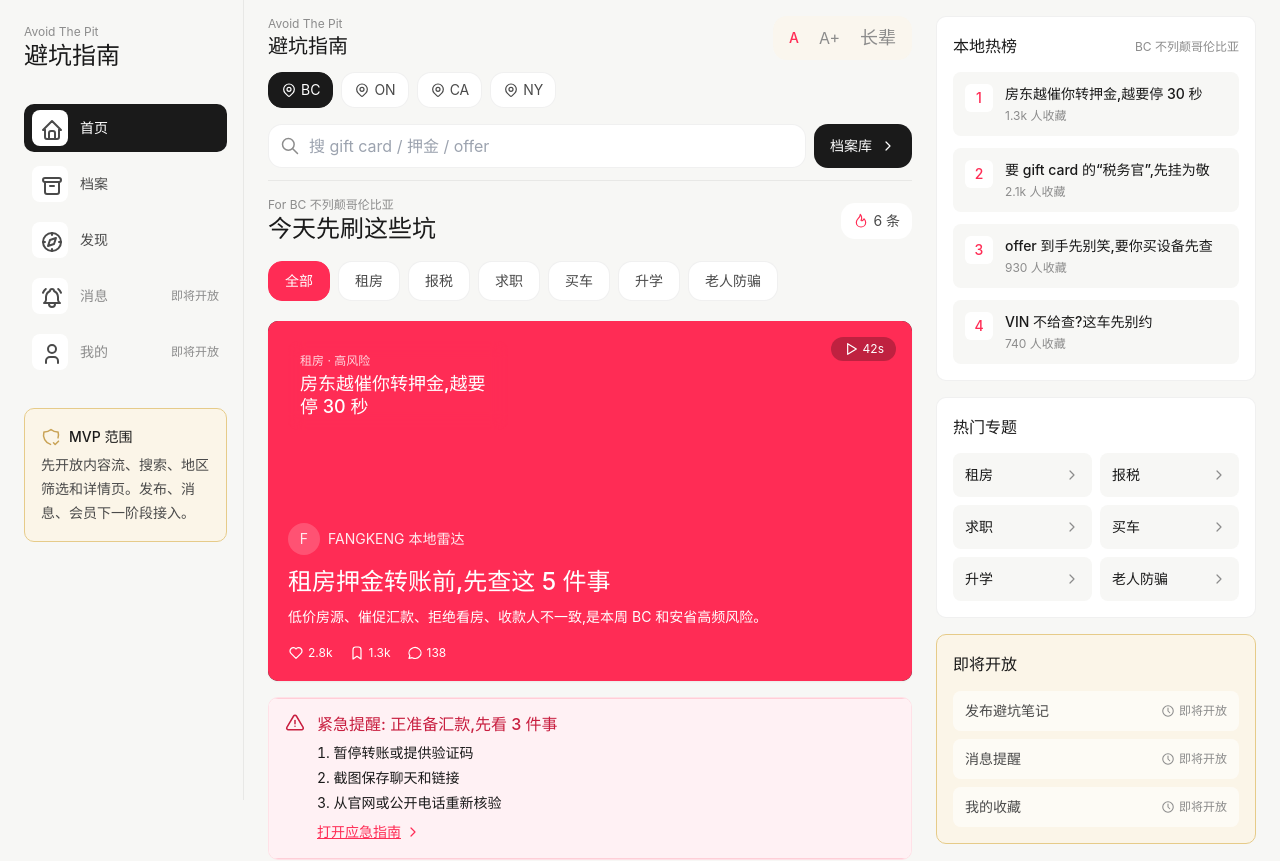
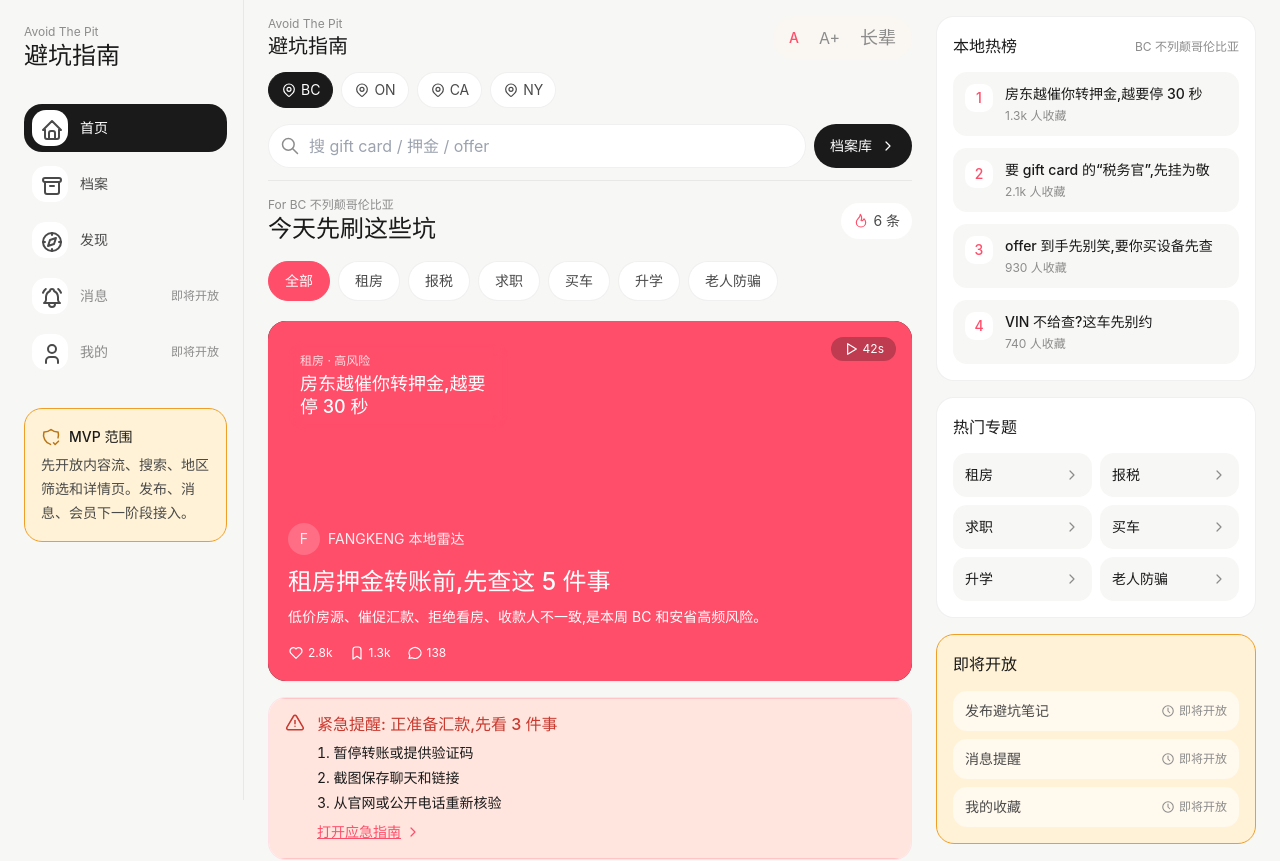
Before and after one commit to ywzhuvincent-afk/FANGKENG, a Next.js app: page / in a window 1280 px wide. Shown: the top 861 px of the page. Built offline with nearby package versions, Linux system fonts and the light colour scheme.

Commit message:
UI: refresh design tokens — coral pink accent + true pill radius + warm background

```diff
--- a/app/globals.css
+++ b/app/globals.css
@@ -4,11 +4,11 @@
 
 @layer base {
   :root {
-    /* Backgrounds */
-    --atp-bg-page: #f5f1ea;
-    --atp-bg-card: #fffefb;
-    --atp-bg-soft: #faf6ee;
-    --atp-bg-divider: #faf6ee;
+    /* Backgrounds — 暖米色基底，跟设计稿一致 */
+    --atp-bg-page: #fcf7f0;
+    --atp-bg-card: #ffffff;
+    --atp-bg-soft: #faf7f2;
+    --atp-bg-divider: #f5efe8;
 
     /* Text */
     --atp-text-primary: #1a1a1a;
@@ -16,40 +16,42 @@
     --atp-text-tertiary: #8c8c8c;
     --atp-text-disabled: #c0c0c0;
 
-    /* Accent - 红色 */
-    --atp-accent: #ff2c55;
-    --atp-accent-dark: #c81e3f;
-    --atp-accent-bg: #fff1f4;
+    /* Accent — 暖珊瑚粉，更友好不刺眼 */
+    --atp-accent: #ff4e6a;
+    --atp-accent-dark: #c8392f;
+    --atp-accent-bg: #ffe5de;
+    --atp-accent-soft: #fff1f4;
 
-    /* Trust - 海军蓝 */
+    /* Trust — 海军蓝 */
     --atp-trust: #1a2e4a;
     --atp-trust-light: #3a5278;
 
-    /* Premium - 金色 */
-    --atp-premium: #c9a356;
-    --atp-premium-bg: #fbf5e8;
-    --atp-premium-border: #e6cb89;
+    /* Premium — 金色（更暖） */
+    --atp-premium: #ba7517;
+    --atp-premium-bg: #fff2d6;
+    --atp-premium-border: #ef9f27;
 
     /* Status */
-    --atp-success: #18a058;
-    --atp-success-bg: #e8f4ec;
+    --atp-success: #0f6e56;
+    --atp-success-bg: #e1f5ee;
     --atp-warning: #f0993e;
     --atp-warning-bg: #fff4e5;
 
     /* Borders */
     --atp-border-1: rgba(0, 0, 0, 0.06);
     --atp-border-2: rgba(0, 0, 0, 0.12);
-    --atp-border-3: rgba(0, 0, 0, 0.20);
+    --atp-border-3: rgba(0, 0, 0, 0.2);
 
     /* WeChat */
     --atp-wechat-green: #07c160;
 
-    /* Radius */
-    --atp-radius-sm: 4px;
-    --atp-radius-md: 6px;
-    --atp-radius-lg: 8px;
-    --atp-radius-xl: 10px;
-    --atp-radius-pill: 14px;
+    /* Radius — 跟设计稿对齐，pill 是真胶囊 */
+    --atp-radius-sm: 6px;
+    --atp-radius-md: 10px;
+    --atp-radius-lg: 14px;
+    --atp-radius-xl: 18px;
+    --atp-radius-2xl: 24px;
+    --atp-radius-pill: 9999px;
 
     /* Font scale - default */
     --atp-font-scale: 1;
```
